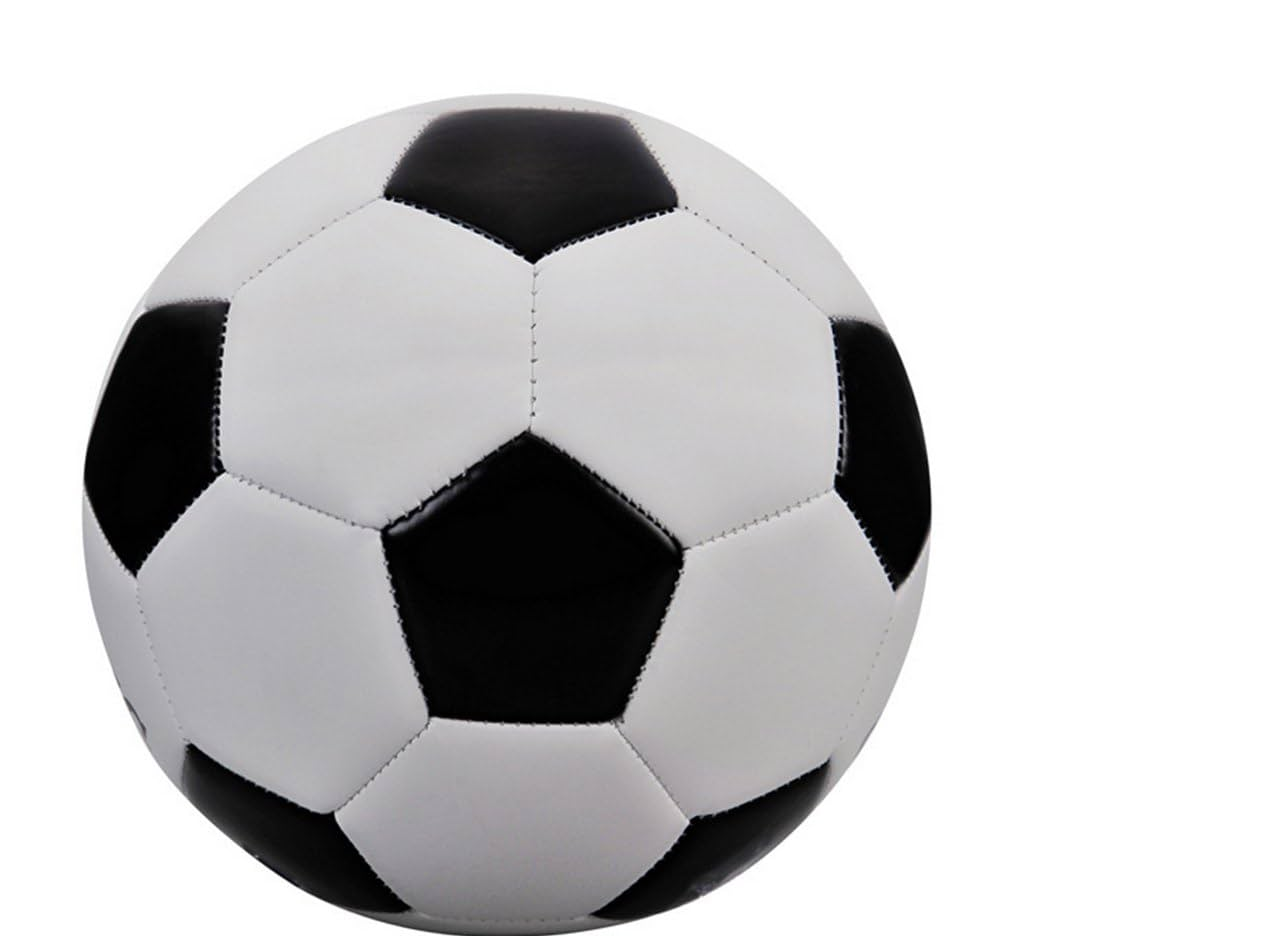
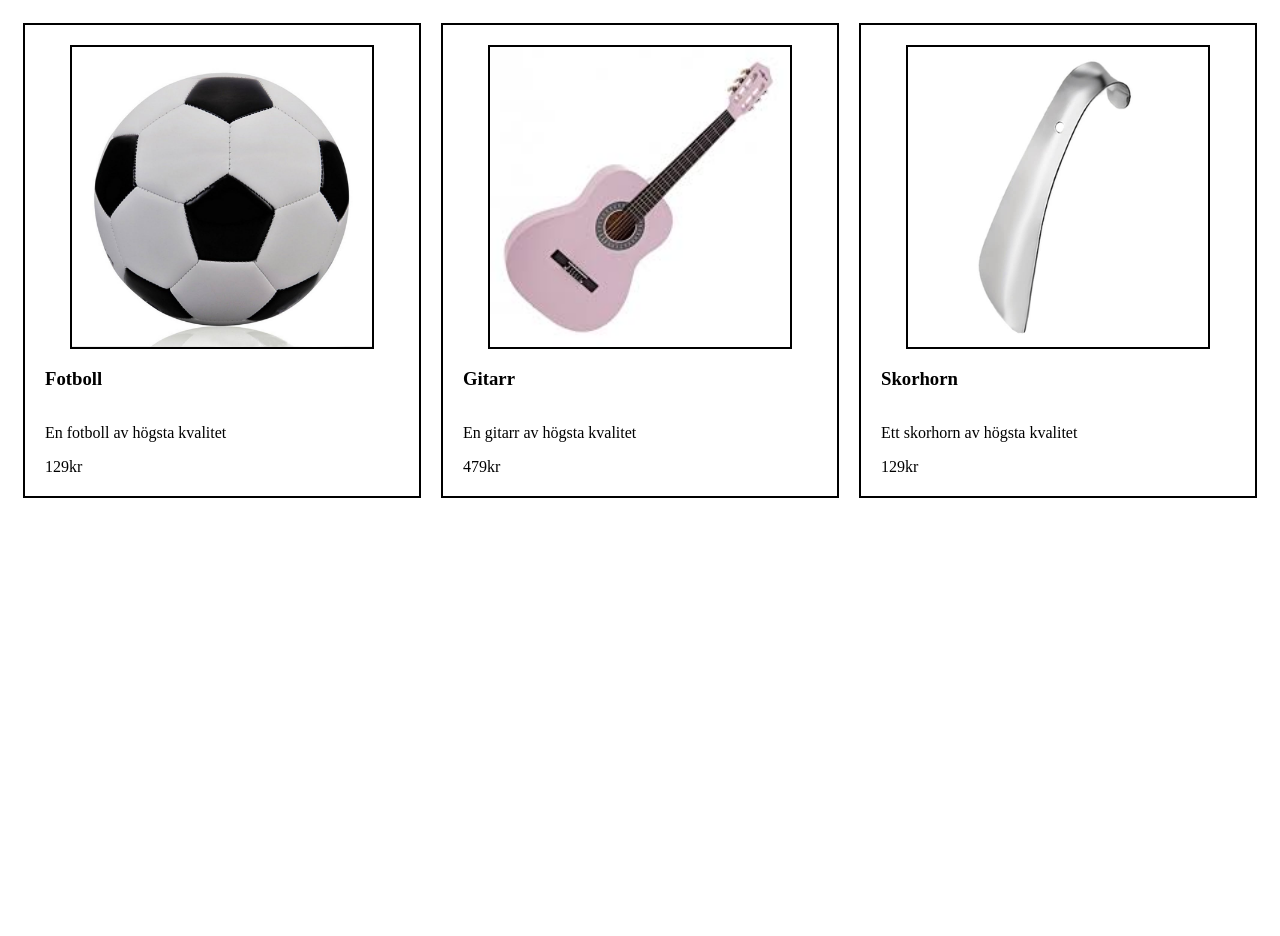
Before and after one commit to johansvenssonS/fullstack, a website: page övningar/produktgalleri/index.html in a window 1280 px wide. Shown: the top 936 px of the page. After the commit the page ends 800 px from the top, so only its background shows below. Drawn offline with Linux system fonts and the light colour scheme.

```diff
--- a/övningar/produktgalleri/index.html
+++ b/övningar/produktgalleri/index.html
@@ -24,7 +24,7 @@
         <img src="./img/skorhorn.jpg" alt="skorhorn"/>
         <h3>Skorhorn</h3>
         <p>Ett skorhorn av högsta kvalitet</p>
-        <span class="price">59kr</span>
+        <span class="price">129kr</span>
       </div>
     </div>
   </body>
--- a/övningar/produktgalleri/style.css
+++ b/övningar/produktgalleri/style.css
@@ -1,17 +1,21 @@
-#gallery-container {
-    height: 100vh; /* Fyller hela skärmens höjd */
+.gallery-container {
     display: grid;
-    gap: 20px; /* Mellanrummet mellan alla boxar */
+    gap: 20px;
     padding: 15px;
+    grid-template-columns: repeat(3, 1fr);
+}
 
-    /* Definiera kolumnernas bredd: vänster, mitten, höger */
-    grid-template-columns: repeat(3, 1fr);
-    grid-template-rows: 1fr 1fr 1fr 1fr;
+.product-card {
+  display: flex;
+  padding: 20px;
+  flex-direction: column;
+  justify-content: space-between;
+  border: 2px solid black;
 
-    grid-template-areas:
-    "header header header"
-    "t-left ccenter t-right"
-    "b-left ccenter b-right"
-    "buttom buttom buttom"
-    ;
 }
+.product-card img {
+  max-width: 300px;
+  height: 300px;
+  border: 2px solid black;
+  align-self: center;
+}
```
Also changed, not shown: övningar/produktgalleri/package.json (added, +7 -0 lines).
